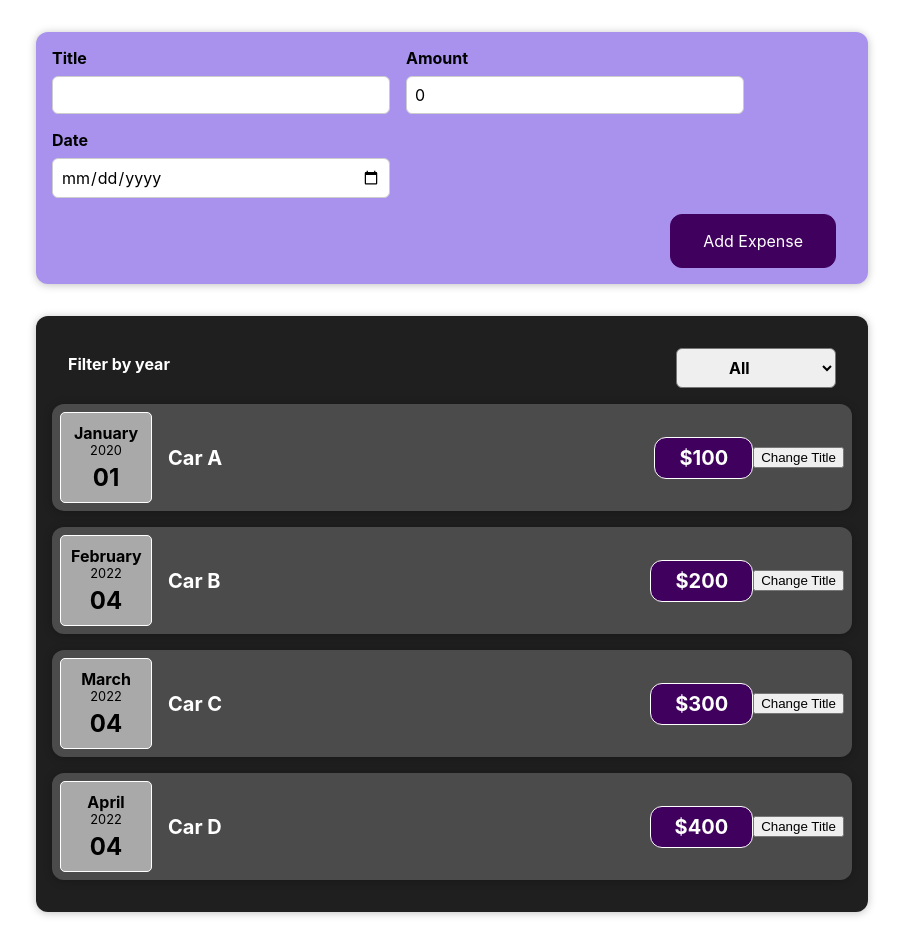
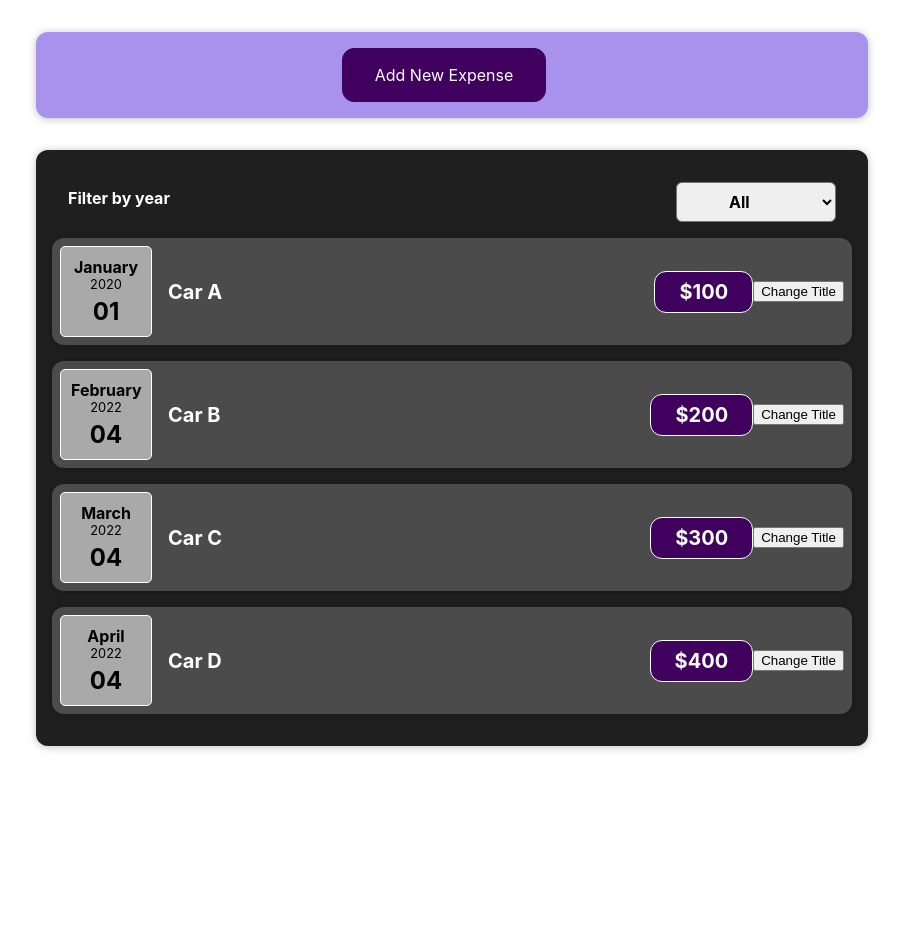
Before and after one commit to ken888686/food-order, a React (Create React App) app: page / in a window 1280 px wide. Shown: the whole page, without its empty margins (188-1091 px from the left). After the commit the page ends 800 px from the top, so only its background shows below. Built offline with nearby package versions, Linux system fonts and the light colour scheme.

Commit message:
adjust form

```diff
--- a/src/components/NewExpense/ExpenseForm.js
+++ b/src/components/NewExpense/ExpenseForm.js
@@ -45,6 +45,10 @@ export default function ExpenseForm(props) {
     props.onSaveExpenseData(expenseData);
   };
 
+  const cancelHandler = () => {
+    props.onCancel();
+  };
+
   return (
     <form onSubmit={submitHandler}>
       <div className="new-expense__controls">
@@ -84,6 +88,7 @@ export default function ExpenseForm(props) {
         </div>
       </div>
       <div className="new-expense__actions">
+        <button type="button" onClick={cancelHandler}>Cancel</button>
         <button type="submit">Add Expense</button>
       </div>
     </form>
--- a/src/components/NewExpense/NewExpense.js
+++ b/src/components/NewExpense/NewExpense.js
@@ -1,7 +1,10 @@
+import { useState } from 'react';
 import ExpenseForm from './ExpenseForm';
 import './NewExpense.scss';
 
 export default function NewExpense(props) {
+  const [showExpenseForm, setShowExpenseForm] = useState(false);
+
   const onSaveExpenseDataHandler = (enteredExpenseData) => {
     const expenseData = {
       ...enteredExpenseData,
@@ -10,9 +13,33 @@ export default function NewExpense(props) {
     props.addExpense(expenseData);
   };
 
+  const buttonClickHandler = () => {
+    setShowExpenseForm(true);
+  };
+
+  const cancelButtonClickHandler = () => {
+    setShowExpenseForm(false);
+  };
+
   return (
     <div className="new-expense">
-      <ExpenseForm onSaveExpenseData={onSaveExpenseDataHandler} />
+      {showExpenseForm
+      && (
+      <ExpenseForm
+        onSaveExpenseData={onSaveExpenseDataHandler}
+        onCancel={cancelButtonClickHandler}
+      />
+      )}
+
+      {!showExpenseForm
+       && (
+       <button
+         type="button"
+         onClick={buttonClickHandler}
+       >
+         Add New Expense
+       </button>
+       )}
     </div>
   );
 }
```
